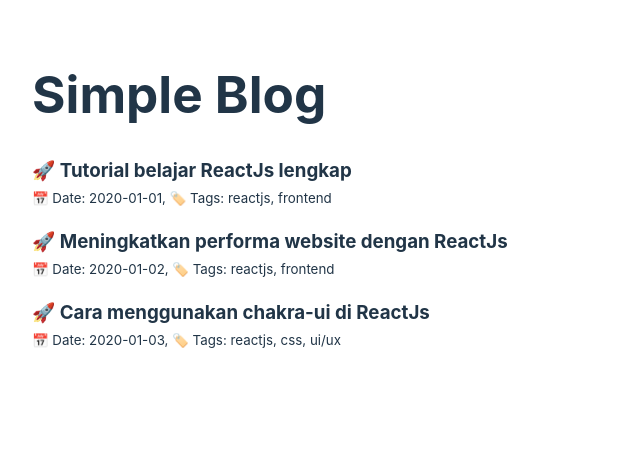
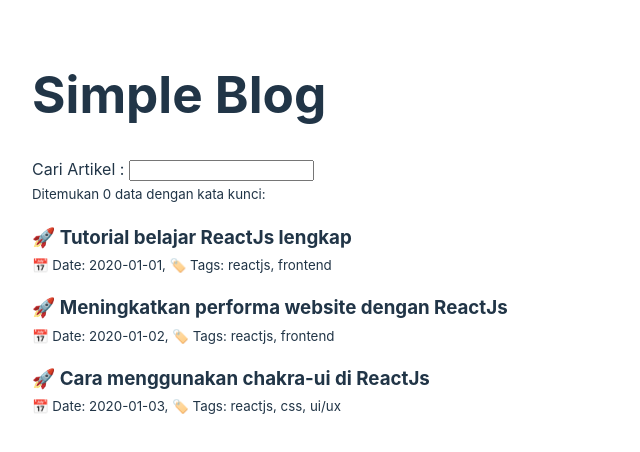
Before and after one commit to zuhdy-ev/learnReactJS, a React (Vite) app: page / in a window 1280 px wide. Shown: the top 452 px of the page, without its empty margins (0-640 px from the left). Built offline with nearby package versions, Linux system fonts and the light colour scheme.

Commit message:
filter/search data feature and intro to useState

```diff
--- a/src/pages/index.jsx
+++ b/src/pages/index.jsx
@@ -1,12 +1,25 @@
+import { useState } from "react";
 import posts from "../posts.json";
 import Article from "../components/Article";
 
 function Homepage() {
+  const [search, setSearch] = useState("");
+
+  const changeSearch = (event) => {
+    // console.log(event.target.value);
+    setSearch(event.target.value);
+  };
+
   return (
     <>
       <h1>Simple Blog</h1>
-      {posts.map((blog) => (
-        <Article title={blog.title} tags={blog.tags} date={blog.date} />
+      <div>
+        Cari Artikel : <input onChange={changeSearch}></input>
+      </div>
+      <small>Ditemukan 0 data dengan kata kunci: {search}</small>
+      {posts.map(({ title, tags, date }, index) => (
+        // <Article title={title} tags={tags} date={date} />
+        <Article {...{ title, tags, date }} key={index} /> // same as above, this called "spread attributes"
       ))}
     </>
   );
```
Also changed, not shown: src/components/Article.jsx (+0 -10 lines).
